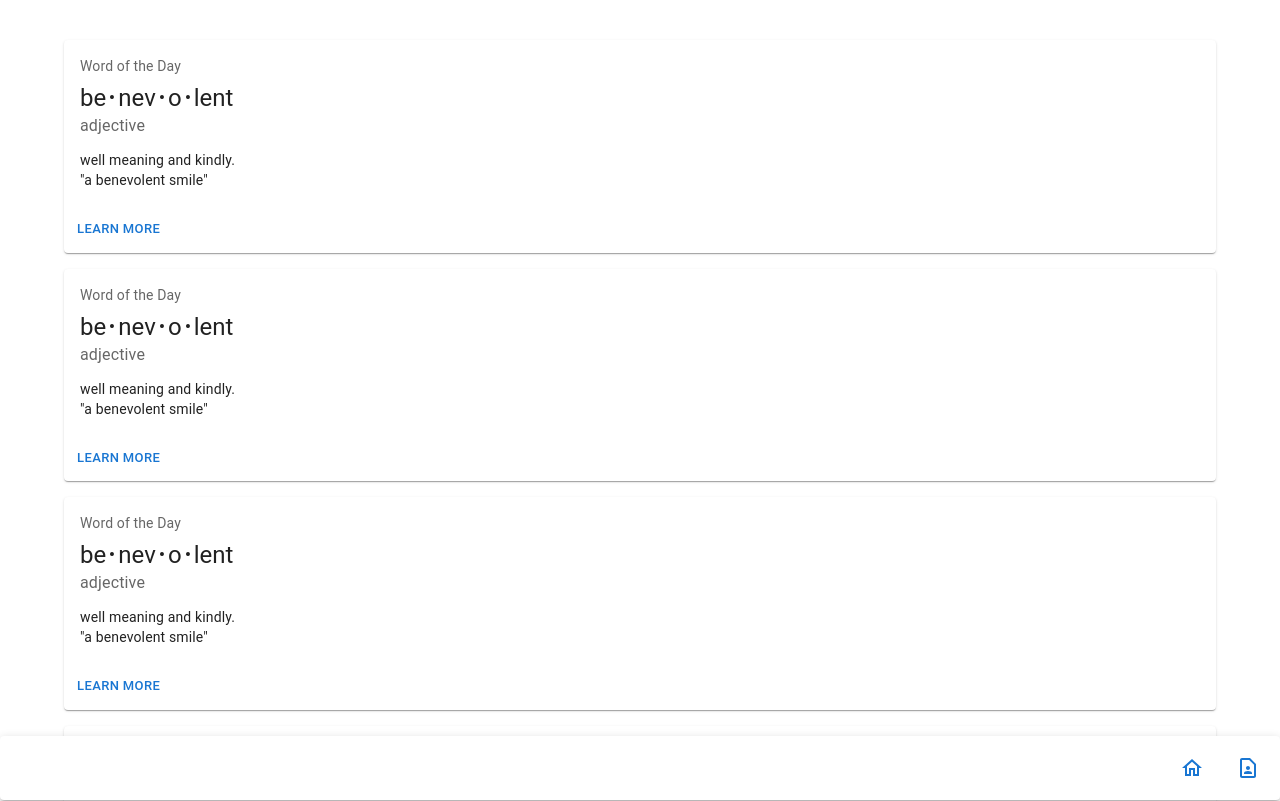
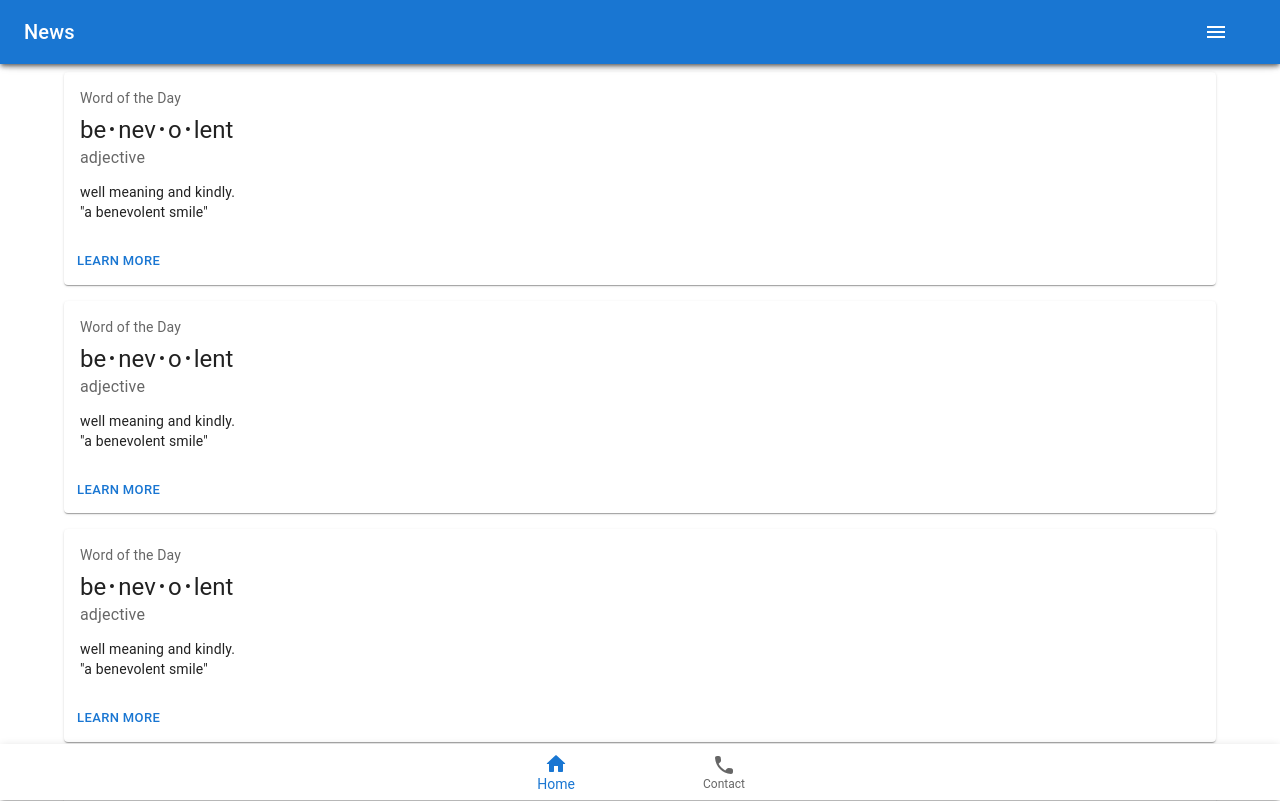
Before and after one commit to pascalpong/react-project, a React (Create React App) app: page / in a window 1280 px wide. Shown: the top 801 px of the page. Built offline with nearby package versions, Linux system fonts and the light colour scheme.

Commit message:
nav and transition

```diff
--- a/package.json
+++ b/package.json
@@ -13,11 +13,12 @@
     "@types/jest": "^27.5.2",
     "@types/node": "^16.18.70",
     "@types/react": "^18.2.47",
-    "@types/react-dom": "^18.2.18",
+    "@types/react-dom": "^18.2.19",
     "react": "^18.2.0",
     "react-dom": "^18.2.0",
     "react-router-dom": "^6.21.1",
     "react-scripts": "^5.0.1",
+    "react-transition-group": "^4.4.5",
     "typescript": "^4.9.5",
     "web-vitals": "^2.1.4"
   },
--- a/src/App.css
+++ b/src/App.css
@@ -5,6 +5,24 @@
 .App-logo {
   height: 40vmin;
   pointer-events: none;
+}
+
+.page-transition-enter {
+  opacity: 0;
+}
+
+.page-transition-enter-active {
+  opacity: 1;
+  transition: opacity 300ms;
+}
+
+.page-transition-exit {
+  opacity: 1;
+}
+
+.page-transition-exit-active {
+  opacity: 0;
+  transition: opacity 300ms;
 }
 
 @media (prefers-reduced-motion: no-preference) {
--- a/src/App.tsx
+++ b/src/App.tsx
@@ -1,19 +1,46 @@
-import * as React from 'react';
+import './App.css';
 import Box from '@mui/material/Box';
 import Main from './Main';
 import { Container } from '@mui/material';
 import Footer from './components/Footer';
-
+import Header from './components/Header';
+import { useRef, useState } from 'react';
+import { useLocation, useNavigate } from 'react-router-dom';
+import { CSSTransition, TransitionGroup } from 'react-transition-group';
 
 export default function FixedBottomNavigation() {
 
-  const ref = React.useRef<HTMLDivElement>(null);
+  const ref = useRef<HTMLDivElement>(null);
+  const location = useLocation();
+  const [isAnimating, setIsAnimating] = useState(false);
+  const navigate = useNavigate();
+
+  const pageSelect = (value: string) => {
+    if (location.pathname === `/${value}`) {
+      return;
+    } else {
+      setIsAnimating(true);
+      setTimeout(() => {
+        navigate(`/${value}`);
+        setIsAnimating(false);
+      }, 500);
+    }
+  };
 
   return (
     <Box ref={ref}>
-      <Container>
-        <Main />
-        <Footer/>
+      <Container className={isAnimating ? 'page-transition' : ''}>
+        <Header />
+        <TransitionGroup>
+          <CSSTransition
+            key={location.key}
+            classNames="page-transition"
+            timeout={300}
+          >
+            <Main location={location} />
+          </CSSTransition>
+        </TransitionGroup>
+        <Footer pageSelect={pageSelect} />
       </Container>
     </Box>
   );
--- a/src/components/Contact/index.tsx
+++ b/src/components/Contact/index.tsx
@@ -1,8 +1,13 @@
+import { Box } from "@mui/material"
 
 const Contact = () => {
     return (
         <>
-            {'contact'}
+            <Box pt={8}>
+                <Box>
+                    {'contact'}
+                </Box>
+            </Box>
         </>
     )
 }
--- a/src/components/Footer/index.tsx
+++ b/src/components/Footer/index.tsx
@@ -1,24 +1,28 @@
-import { IconButton, Paper, Stack } from "@mui/material"
-import ContactPageOutlinedIcon from '@mui/icons-material/ContactPageOutlined';
-import HomeOutlinedIcon from '@mui/icons-material/HomeOutlined';
+import { BottomNavigation, BottomNavigationAction, Container, Paper } from "@mui/material"
+import { useEffect, useState } from "react";
+import PhoneRoundedIcon from '@mui/icons-material/PhoneRounded';
+import HomeRoundedIcon from '@mui/icons-material/HomeRounded';
 
-const Footer = () => {
+const Footer = ({ pageSelect }: { pageSelect: (value: string) => void }) => {
+
+    const [value, setValue] = useState('');
+    useEffect(() => {
+        pageSelect(value);
+    },[value])
 
     return (
         <>
-            <Paper sx={{ position: 'fixed', bottom: 0, left: 0, right: 0, padding:1 }} elevation={3}>
-                <Stack
-                    justifyContent={{ xs: 'center', sm: 'end' }}
-                    direction={{ xs: 'row', sm: 'row' }}
-                    spacing={{ xs: 1, sm: 1, md: 1 }}
+            <Paper sx={{ position: 'fixed', bottom: 0, left: 0, right: 0 }} elevation={3}>
+                <BottomNavigation
+                    showLabels
+                    value={value}
+                    onChange={(event, newValue) => {
+                        setValue(newValue);
+                    }}
                 >
-                    <IconButton color="primary" size="large" aria-label="home" href="/">
-                        <HomeOutlinedIcon />
-                    </IconButton>
-                    <IconButton color="primary" size="large" aria-label="contact" href="/contact">
-                        <ContactPageOutlinedIcon />
-                    </IconButton>
-                </Stack>
+                    <BottomNavigationAction value={''} label="Home" icon={<HomeRoundedIcon />} />
+                    <BottomNavigationAction value={'contact'} label="Contact" icon={<PhoneRoundedIcon />} />
+                </BottomNavigation>
             </Paper>
         </>
     )
--- /dev/null
+++ b/src/components/Header/index.tsx
@@ -0,0 +1,31 @@
+import { AppBar, Paper, Toolbar, Typography, IconButton, Container } from '@mui/material';
+import MenuIcon from '@mui/icons-material/Menu';
+
+ const Header = () => {
+  return (
+    <>
+      <Paper sx={{ position: 'fixed', top: 0, left: 0, right: 0 }} elevation={3}>
+        <AppBar position="static">
+          <Toolbar
+            variant='regular'
+          >
+            <Typography variant="h6" component="div" sx={{ flexGrow: 1 }}>
+              News
+            </Typography>
+            <IconButton
+              size="large"
+              edge="end"
+              color="inherit"
+              aria-label="menu"
+              sx={{ mr: 2 }}
+            >
+              <MenuIcon />
+            </IconButton>
+          </Toolbar>
+        </AppBar>
+      </Paper>
+    </>
+  );
+}
+
+export default Header
--- a/src/components/Home/index.tsx
+++ b/src/components/Home/index.tsx
@@ -4,7 +4,8 @@ import CardHead from "./Cards/Head";
 
 const Home = () => {
     return (
-        <Box pt={4}>
+        <>
+            <Box pt={8}>
                 <Box>
                     <CardHead/>
                     <CardHead/>
@@ -21,6 +22,7 @@ const Home = () => {
                     <HomeSlider />
                 </Box>
             </Box>
+        </>
     );
 }
 
--- a/src/index.tsx
+++ b/src/index.tsx
@@ -1,18 +1,20 @@
 import React from 'react';
-import ReactDOM from 'react-dom';
+import { createRoot } from 'react-dom/client';
 import './index.css';
 import App from './App';
 import reportWebVitals from './reportWebVitals';
 import { BrowserRouter } from "react-router-dom";
 
-ReactDOM.render(
-  <React.StrictMode>
+const root = document.getElementById('root');
+
+if (root !== null) {
+  createRoot(root).render(
     <BrowserRouter>
       <App />
     </BrowserRouter>
-  </React.StrictMode>,
-  document.getElementById('root')
-);
+  );
+}
+
 // If you want to start measuring performance in your app, pass a function
 // to log results (for example: reportWebVitals(console.log))
 // or send to an analytics endpoint. Learn more: https://bit.ly/CRA-vitals
--- a/src/main.tsx
+++ b/src/main.tsx
@@ -1,12 +1,16 @@
 import { Routes, Route } from 'react-router-dom';
 import Home from './components/Home';
 import Contact from './components/Contact';
-const Main = () => {
+
+const Main = ({location}: {location:any}) => {
   return (
-    <Routes>
-      <Route path='/' element={<Home/>} />
-      <Route path='/contact' element={<Contact/>} />
-    </Routes>
+    <div>
+      <Routes location={location}>
+        <Route path='/' element={<Home/>} />
+        <Route path='/contact' element={<Contact/>} />
+      </Routes>
+    </div>
   );
 }
+
 export default Main;
```
Also changed, not shown: 2 other files (tests, documents, lock files or other folders). Lines whose indentation alone changed are shown as unchanged.
